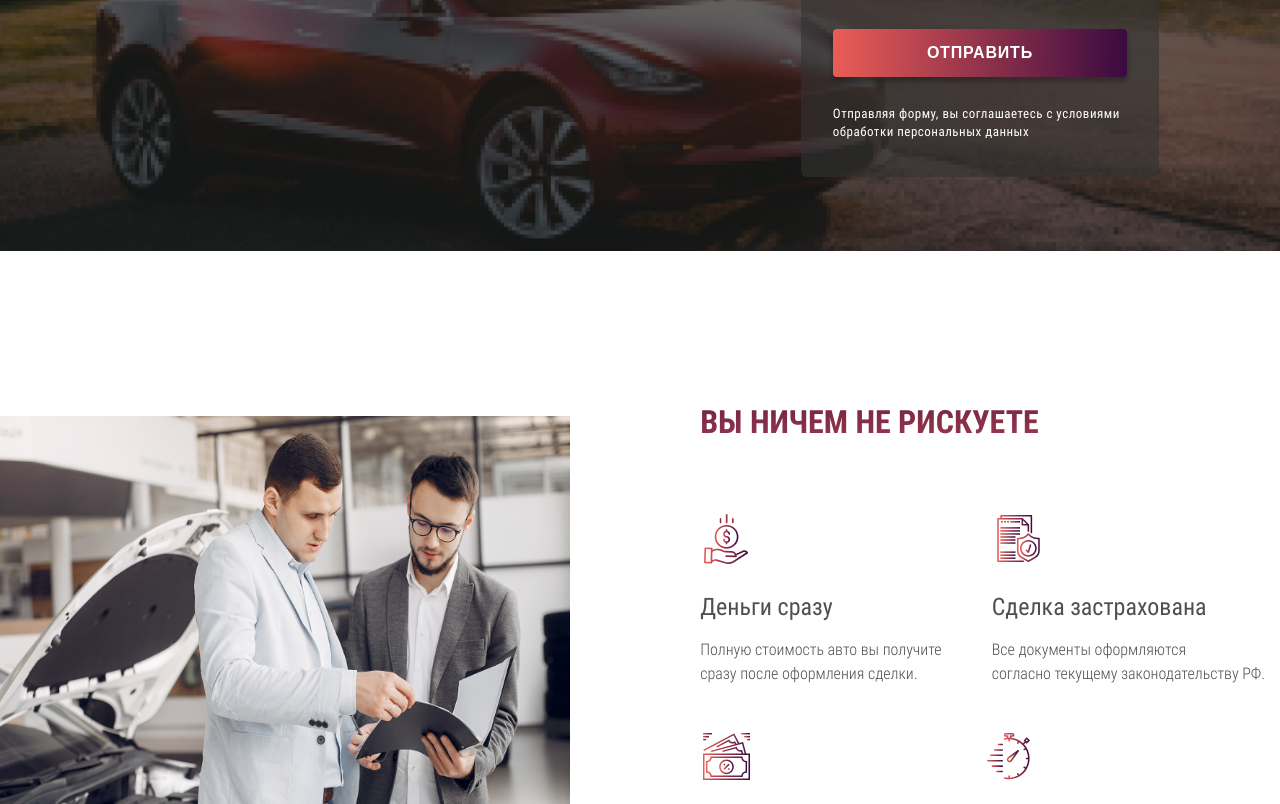
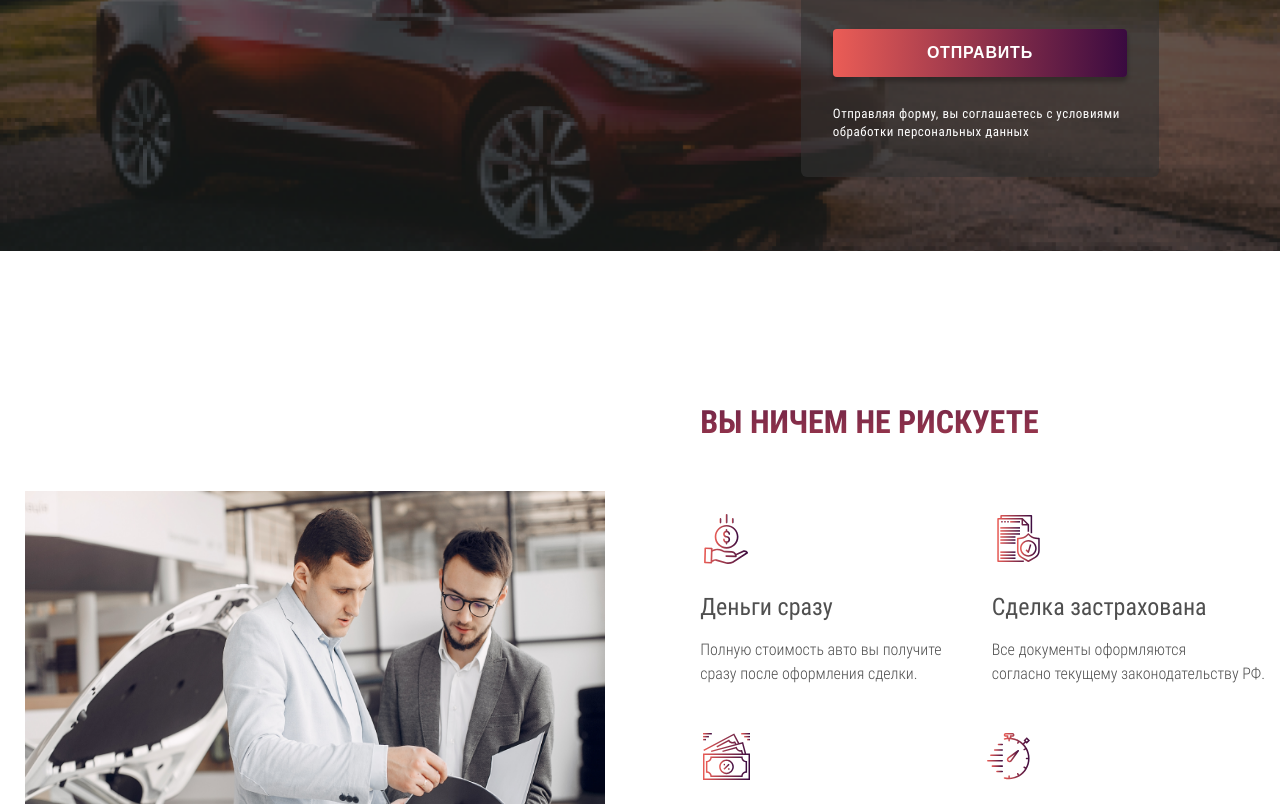
Before and after one commit to marco12-star/autoDefend, a plain HTML site: page index.html in a window 1280 px wide. Shown: the part 480-1284 px from the top of the page. Drawn offline with Linux system fonts and the light colour scheme; files whose address does not match are found by name.

Commit message:
Update style.css

```diff
--- a/css/style.css
+++ b/css/style.css
@@ -318,6 +318,19 @@ form .btn {
 	letter-spacing: 0.5px;
 }
 
+/*error*/
+
+/*.hero form input {
+	background: #d75353;
+	border: 1px solid #d75353;
+}
+.hero form input::placeholder {
+	font-size: 16px;
+	line-height: 16px;
+	color: #fff;
+}*/
+/*error*/
+
 /*form*/
 /*media*/
 @media all and (max-width: 1200px) {
@@ -424,23 +437,25 @@ form .btn {
 }
 
 /*media*/
-@media all and (max-width: 1560px) {
-	.risk .container > img {
-		width: 570px;
-		height: 480px;
-		left: 0;
-		top: 165px;
-	}
+@media all and (max-width: 1840px) {
 	.risk__info {
 	    margin-right: 0;
 	}
+	.risk .container > img {
+		width: 580px;
+		height: 480px;
+		top: 240px;
+		left: 25px;
+	}
+}
+@media all and (max-width: 1560px) {
 	.risk__wrapper .row > div:first-child {
 	    margin-right: 50px;
 	}
 }
 @media all and (max-width: 1200px) {
 	.risk .container > img {
-		width: 420px;
+		width: 410px;
 		height: 350px;
 		top: 240px;
 	}
@@ -496,6 +511,11 @@ form .btn {
 	{
 		width: 100%;
 	    margin: 20px 25px;
+	}
+}
+@media all and (max-width: 380px) {
+	.risk .container > img {
+	    height: 300px;
 	}
 }
 /*media*/
```
